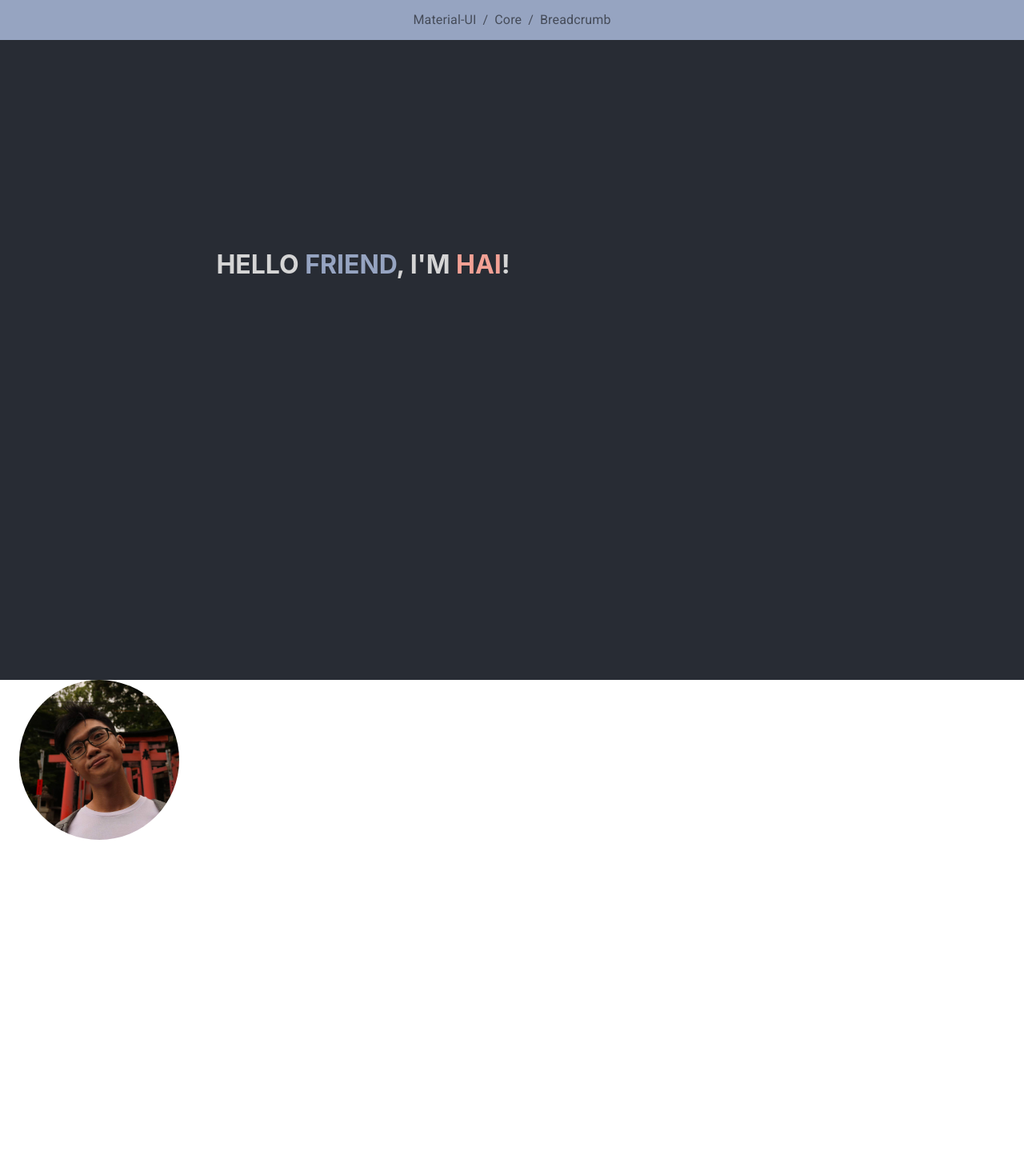
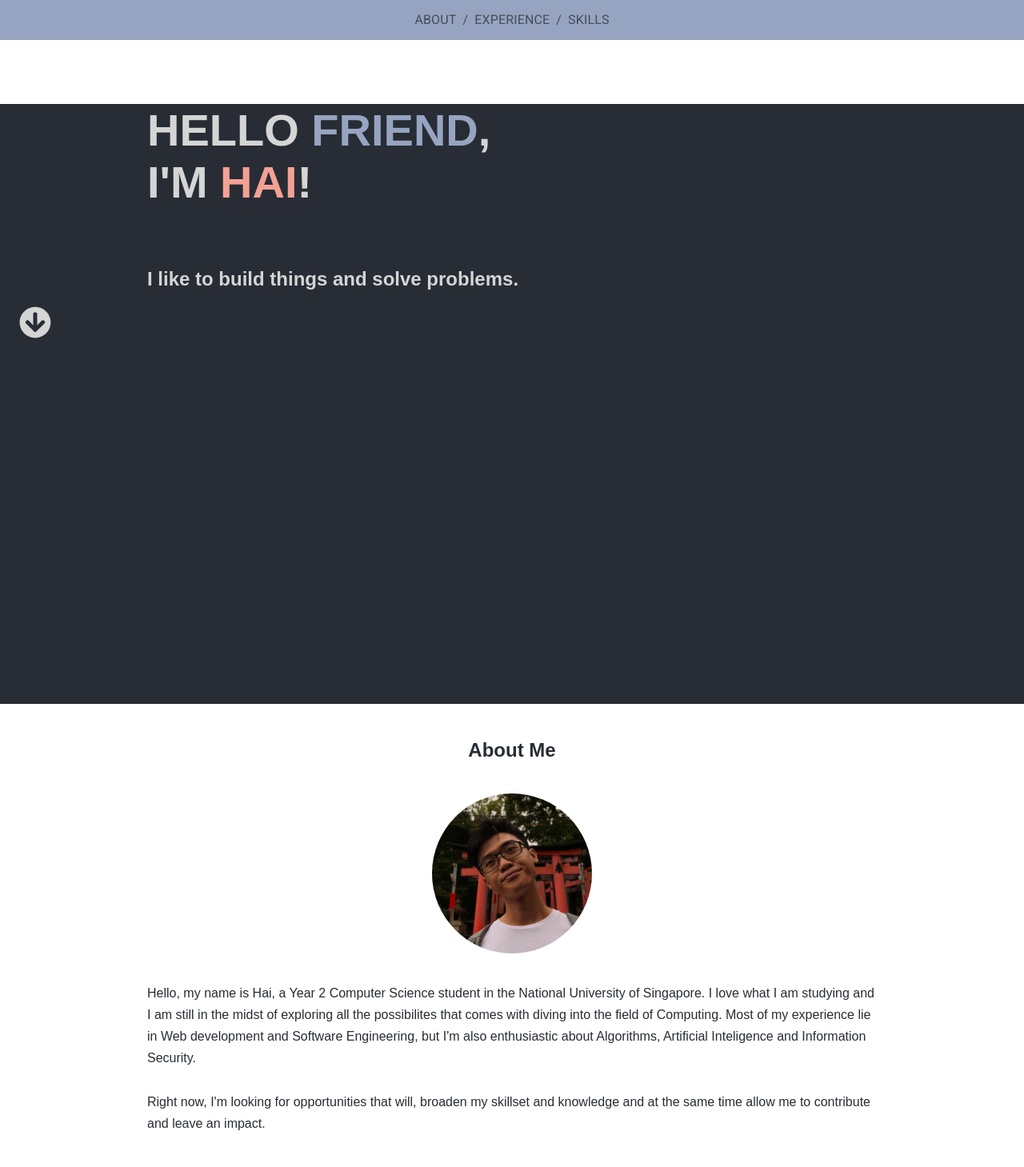
Before and after one commit to helloImHai/helloImHai.github.io, a React (Create React App) app: page / in a window 1280 px wide. Shown: the top 1459 px of the page at 80% size. Built offline with nearby package versions, Linux system fonts and the light colour scheme.

Commit message:
Split stuff and separate components

```diff
--- a/package.json
+++ b/package.json
@@ -4,6 +4,9 @@
   "private": true,
   "homepage": "https://helloImHai.github.io/",
   "dependencies": {
+    "@fortawesome/fontawesome-svg-core": "^1.2.26",
+    "@fortawesome/free-solid-svg-icons": "^5.12.0",
+    "@fortawesome/react-fontawesome": "^0.1.8",
     "@material-ui/core": "^4.8.3",
     "@testing-library/jest-dom": "^4.2.4",
     "@testing-library/react": "^9.3.2",
--- /dev/null
+++ b/src/Components/About.js
@@ -0,0 +1,30 @@
+import React, { Component } from 'react'
+import { Container } from '@material-ui/core';
+import profilePic from "../Utils/profile.png";
+import { FontAwesomeIcon } from '@fortawesome/react-fontawesome'
+import { faArrowCircleDown } from '@fortawesome/free-solid-svg-icons'
+
+class About extends Component {
+  render() {
+    return (
+      <Container className="container-2" maxWidth="xl">
+        <Container className="container-inner" maxWidth="md">
+          <h2>About Me</h2>
+          <img className="profile-pic" src={profilePic} alt="profile-pic" />
+          <p className="description">
+            Hello, my name is Hai, a Year 2 Computer Science student in the National University
+            of Singapore. I love what I am studying and I am still in the midst of exploring all the possibilites
+            that comes with diving into the field of Computing. Most of my experience lie in Web development and
+            Software Engineering, but I'm also enthusiastic about Algorithms, Artificial Inteligence and Information Security.
+            <br /><br />
+            Right now, I'm looking for opportunities that will, broaden my skillset and knowledge and at the same time allow me to contribute and leave an impact.
+            <br /><br />
+          </p>
+        </Container>
+        <FontAwesomeIcon className="arrow-down" icon={faArrowCircleDown} />
+      </Container>
+    );
+  }
+}
+
+export default About;
--- a/src/Components/App.js
+++ b/src/Components/App.js
@@ -1,36 +1,15 @@
 import React from 'react';
 import '../Styles/App.css';
-import { Container, Paper, Breadcrumbs, Link, Typography } from '@material-ui/core';
-import profilePic from "../Utils/profile.png";
+import Navbar from './Navbar.js';
+import Intro from './Intro.js';
+import About from './About.js';
 
 function App() {
   return (
-    // <div className="App">
-    //   <header className="App-header">
-    //       Hello Everybody!
-    //   </header>
-    // </div>
     <div>
-      <Breadcrumbs aria-label="breadcrumb" className="nav-bar">
-        <Link color="inherit" href="/">
-          Material-UI
-          </Link>
-        <Link color="inherit" href="/getting-started/installation/">
-          Core
-          </Link>
-        <Typography color="inherit">Breadcrumb</Typography>
-      </Breadcrumbs>
-      <Container className="container-1" maxWidth="xl">
-        <h1 className="greeting">HELLO <strong className="friend-name">FRIEND</strong>,
-        I'M <strong className="my-name">HAI</strong>!</h1>
-        {/* <p>
-          I am a year 2 Computer Science student at the National University of Singapore
-        </p> */}
-      </Container>
-      <Container className="container-2" maxWidth="xl">
-        <img className="profile-pic" src={profilePic} alt="profile-pic" />
-      </Container>
-      {/* <img className="profile-pic" src={profilePic} alt="profile-pic"/> */}
+      <Navbar/>
+      <Intro/>
+      <About/>
     </div>
   );
 }
--- /dev/null
+++ b/src/Components/Intro.js
@@ -0,0 +1,26 @@
+import React, { Component } from 'react'
+import { Container } from '@material-ui/core';
+import { FontAwesomeIcon } from '@fortawesome/react-fontawesome'
+import { faArrowCircleDown } from '@fortawesome/free-solid-svg-icons'
+
+class Intro extends Component {
+  render() {
+    return (
+      <Container className="container-1" maxWidth="xl">
+        <Container className="container-inner" maxWidth="md">
+          <h1 className="greeting">
+            HELLO <strong className="friend-name">FRIEND</strong>,<br />
+            I'M <strong className="my-name">HAI</strong>!
+          </h1>
+          <br />
+          <h2 className="short-line">
+            I like to build things and solve problems.
+          </h2>
+        </Container>
+        <FontAwesomeIcon className="arrow-down" icon={faArrowCircleDown} />
+      </Container>
+    );
+  }
+}
+
+export default Intro;
--- /dev/null
+++ b/src/Components/Navbar.js
@@ -0,0 +1,21 @@
+import React, { Component } from 'react'
+import { Breadcrumbs, Link } from '@material-ui/core';
+
+class Navbar extends Component {
+  render() {
+    return (
+      <Breadcrumbs aria-label="breadcrumb" className="nav-bar">
+        <Link color="inherit" href="/">
+          ABOUT
+        </Link>
+        <Link color="inherit" href="/">
+          EXPERIENCE
+        </Link>
+        <Link color="inherit" href="/">
+          SKILLS
+        </Link>
+      </Breadcrumbs>
+    );
+  }
+}
+export default Navbar;
--- a/src/Styles/App.css
+++ b/src/Styles/App.css
@@ -34,35 +34,65 @@
 .container-1 {
   background-color: #282C34;
   color: #D5D5D5;
-  height: 100vh;
-  overflow: hidden;
+  min-height: calc(100vh - 50px);
+  display: flex;
+  flex-direction: column;
+  align-items: center;
 }
-.container-1 .greeting {
-  position: relative;
-  top: 30%;
-  left: 20%;
+.container-1 .container-inner {
+  margin-top: 10vh;
 }
-.container-1 .friend-name {
+.container-1 .container-inner .greeting {
+  font-size: calc(7vmin);
+}
+.container-1 .container-inner .short-line {
+  font-size: calc(3vmin);
+}
+.container-1 .container-inner .friend-name {
   color: #96a4c1;
 }
-.container-1 .my-name {
+.container-1 .container-inner .my-name {
   color: #f3a195;
+}
+.container-1 .arrow-down {
+  margin-top: auto;
+  font-size: 5vh;
+  padding-bottom: 5vh;
 }
 .container-2 {
   background-color: white;
   color: #282C34;
-  height: 100vh;
+  padding-top: 3vh;
+  padding-bottom: 3vh;
+  min-height: 100vh;
   overflow: hidden;
   display: flex;
   flex-direction: column;
   align-items: center;
-  justify-content: center;
 }
-.container-2 .profile-pic {
+.container-2 .container-inner {
+  display: flex;
+  flex-direction: column;
+  align-items: center;
+}
+.container-2 .container-inner .empty {
+  height: 3vh;
+}
+.container-2 .container-inner .profile-pic {
+  margin-top: 20px;
+  margin-bottom: 20px;
   height: 200px;
   border-radius: 100px;
   border-color: white;
   border-width: 2px;
+}
+.container-2 .container-inner .description {
+  line-height: 1.7;
+}
+.container-2 .arrow-down {
+  margin-top: auto;
+  font-size: 5vh;
+  padding-bottom: 5vh;
 }
 .nav-bar {
   background-color: #96a4c1;
@@ -73,6 +103,7 @@
   flex-direction: column;
   align-items: center;
   justify-content: center;
+  z-index: 1;
   width: 100%;
   height: 50px;
 }
--- a/src/Styles/App.less
+++ b/src/Styles/App.less
@@ -50,13 +50,20 @@
 .container-1 {
   background-color: @b0;
   color           : @b4;
-  height          : 100vh;
-  overflow        : hidden;
+  min-height      : calc(100vh - 50px);
+  display         : flex;
+  flex-direction  : column;
+  align-items     : center;
+
+  .container-inner {
+    margin-top: 10vh;
 
     .greeting {
-    position: relative;
-    top     : 30%;
-    left    : 20%;
+      font-size: calc(7vmin);
+    }
+
+    .short-line {
+      font-size: calc(3vmin);
     }
 
     .friend-name {
@@ -68,34 +75,65 @@
     }
   }
 
+  .arrow-down {
+    margin-top    : auto;
+    font-size     : 5vh;
+    padding-bottom: 5vh;
+  }
+}
+
 .container-2 {
   background-color: white;
   color           : @b0;
-  height          : 100vh;
+  padding-top     : 3vh;
+  padding-bottom  : 3vh;
+  min-height      : 100vh;
   overflow        : hidden;
   display         : flex;
   flex-direction  : column;
   align-items     : center;
-  justify-content : center;
+
+  .container-inner {
+    display       : flex;
+    flex-direction: column;
+    align-items   : center;
+
+    .empty {
+      height: 3vh;
+    }
 
     .profile-pic {
+      margin-top   : 20px;
+      margin-bottom: 20px;
       height       : 200px;
       border-radius: 100px;
       border-color : white;
       border-width : 2px;
     }
+    .description {
+      line-height: 1.7;
+    }
+  }
+  .arrow-down {
+    margin-top    : auto;
+    font-size     : 5vh;
+    padding-bottom: 5vh;
+  }
 }
 
 .nav-bar {
   background-color: @p1;
-  position        : -webkit-sticky;
-  position        : sticky;
-  top             : 0;
-  display         : flex;
-  flex-direction  : column;
-  align-items     : center;
-  justify-content : center;
 
-  width           : 100%;
-  height          : 50px;
+  position: -webkit-sticky;
+  position: sticky;
+  top     : 0;
+
+  display        : flex;
+  flex-direction : column;
+  align-items    : center;
+  justify-content: center;
+
+  z-index: 1;
+  width  : 100%;
+  height : 50px;
 }
--- a/src/Styles/index.css
+++ b/src/Styles/index.css
@@ -1,9 +1,6 @@
 body {
-  margin: 0;
-  font-family: -apple-system, BlinkMacSystemFont, 'Segoe UI', 'Roboto', 'Oxygen',
-    'Ubuntu', 'Cantarell', 'Fira Sans', 'Droid Sans', 'Helvetica Neue',
-    sans-serif;
-  -webkit-font-smoothing: antialiased;
+  margin                 : 0;
+  font-family            : 'Roboto Slab', sans-serif;
   -moz-osx-font-smoothing: grayscale;
 }
 
```
Also changed, not shown: 1 other file (tests, documents, lock files or other folders). Lines whose indentation alone changed are shown as unchanged.
